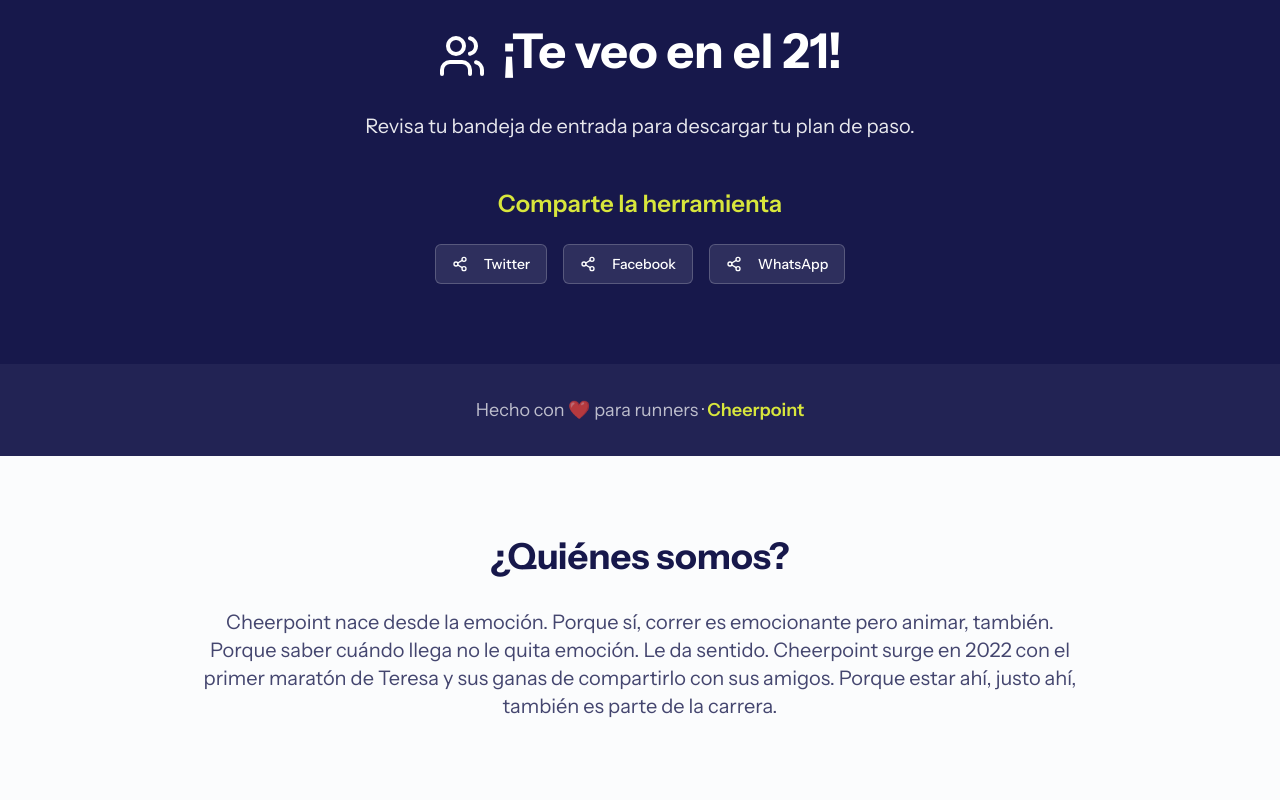
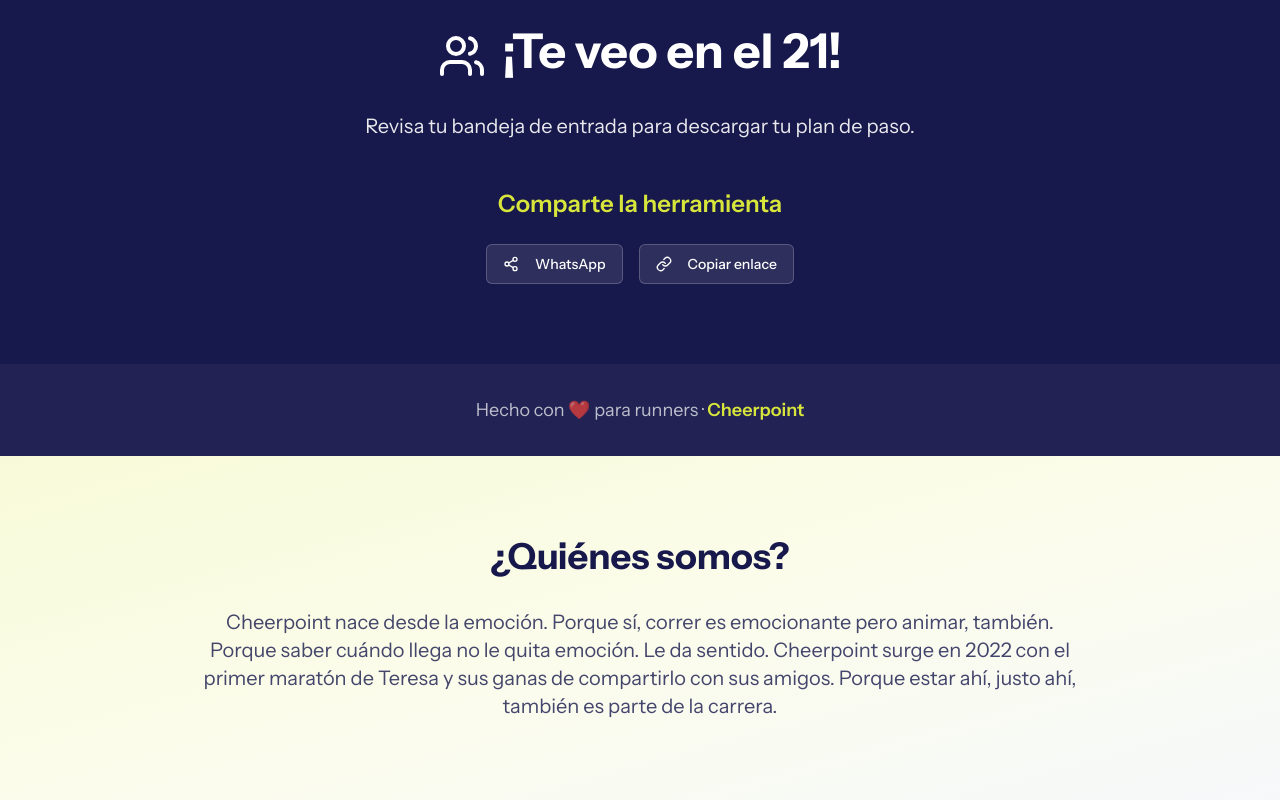
Before and after one commit to teresasilla16/cheerpoint-pace-planner, a React (Vite) app: page / in a window 1280 px wide. Shown: the part 1483-2283 px from the top of the page. Built offline with nearby package versions, Linux system fonts and the light colour scheme.

Commit message:
Refactor: Update footer and about section
- Updated the footer to include "Hecho con ❤️ para runners" and "Cheerpoint".
- Modified the "Comparte la Herramienta" section to only include WhatsApp and a link icon.
- Added a gradient to the "Quienes somos" section using the corporate lime color.

```diff
--- a/src/components/AboutSection.tsx
+++ b/src/components/AboutSection.tsx
@@ -1,7 +1,7 @@
 
 const AboutSection = () => {
   return (
-    <section className="py-20 bg-cheerpoint-gray/10">
+    <section className="py-20 bg-gradient-to-br from-cheerpoint-lime/20 via-cheerpoint-lime/10 to-cheerpoint-gray/20">
       <div className="container mx-auto px-4">
         <div className="max-w-4xl mx-auto text-center">
           <h2 className="text-3xl md:text-4xl font-bold text-cheerpoint-navy mb-8">
--- a/src/components/ThanksSection.tsx
+++ b/src/components/ThanksSection.tsx
@@ -1,12 +1,17 @@
 
 import { Button } from "@/components/ui/button";
-import { Share2, Users } from "lucide-react";
+import { Share2, Users, Link } from "lucide-react";
 
 interface ThanksSectionProps {
   onShareOnSocial: (platform: string) => void;
 }
 
 const ThanksSection = ({ onShareOnSocial }: ThanksSectionProps) => {
+  const copyToClipboard = () => {
+    navigator.clipboard.writeText(window.location.href);
+    // You could add a toast notification here if needed
+  };
+
   return (
     <>
       <section id="thanks" className="py-20 bg-cheerpoint-navy text-white">
@@ -26,28 +31,20 @@ const ThanksSection = ({ onShareOnSocial }: ThanksSectionProps) => {
               </h3>
               <div className="flex justify-center space-x-4">
                 <Button
-                  onClick={() => onShareOnSocial('twitter')}
-                  variant="outline"
-                  className="bg-white/10 border-white/20 text-white hover:bg-white/20"
-                >
-                  <Share2 className="mr-2 h-4 w-4" />
-                  Twitter
-                </Button>
-                <Button
-                  onClick={() => onShareOnSocial('facebook')}
-                  variant="outline"
-                  className="bg-white/10 border-white/20 text-white hover:bg-white/20"
-                >
-                  <Share2 className="mr-2 h-4 w-4" />
-                  Facebook
-                </Button>
-                <Button
                   onClick={() => onShareOnSocial('whatsapp')}
                   variant="outline"
                   className="bg-white/10 border-white/20 text-white hover:bg-white/20"
                 >
                   <Share2 className="mr-2 h-4 w-4" />
                   WhatsApp
+                </Button>
+                <Button
+                  onClick={copyToClipboard}
+                  variant="outline"
+                  className="bg-white/10 border-white/20 text-white hover:bg-white/20"
+                >
+                  <Link className="mr-2 h-4 w-4" />
+                  Copiar enlace
                 </Button>
               </div>
             </div>
```
